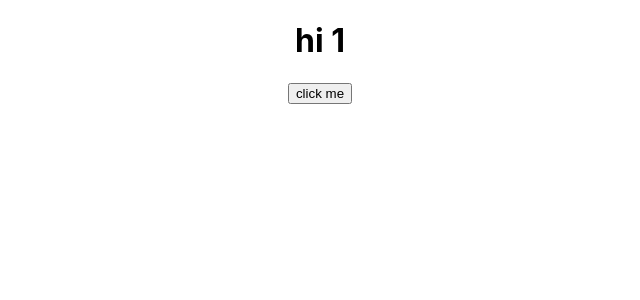
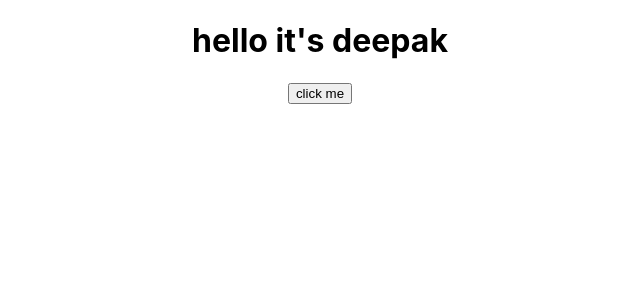
Before and after one commit to deepakpandey710/learn-react, a React (Create React App) app: page / in a window 1280 px wide. Shown: the top 300 px of the page, without its empty margins (320-960 px from the left). Built offline with nearby package versions, Linux system fonts and the light colour scheme.

Commit message:
Revert "third commit"

```diff
--- a/src/App.js
+++ b/src/App.js
@@ -1,26 +1,20 @@
-import {Component, useState} from 'react';
+import {useState} from 'react';
 import logo from './logo.svg';
 import './App.css';
 
-class App extends Component {
-  constructor(){
-    super();
-    this.state={
-      data:1
-    }
+function App() {
+  const [data,setdata]=useState("deepak");
+  function update(){
+    setdata("ritik");
+
   }
-  update(){
-    this.setState({
-      data:this.state.data+1
-    })
-  }
-  render(){
-    return (
-      <div className="App">
-        <h1>hi {this.state.data}</h1>
-        <button onClick={()=>this.update()}>click me</button>
-      </div>
-    );
-  }
+  console.warn("helloo----");
+  return (
+    <div className="App">
+      <h1>hello it's {data}</h1>
+      <button onClick={update}>click me</button>
+    </div>
+  );
 }
+
 export default App;
```
